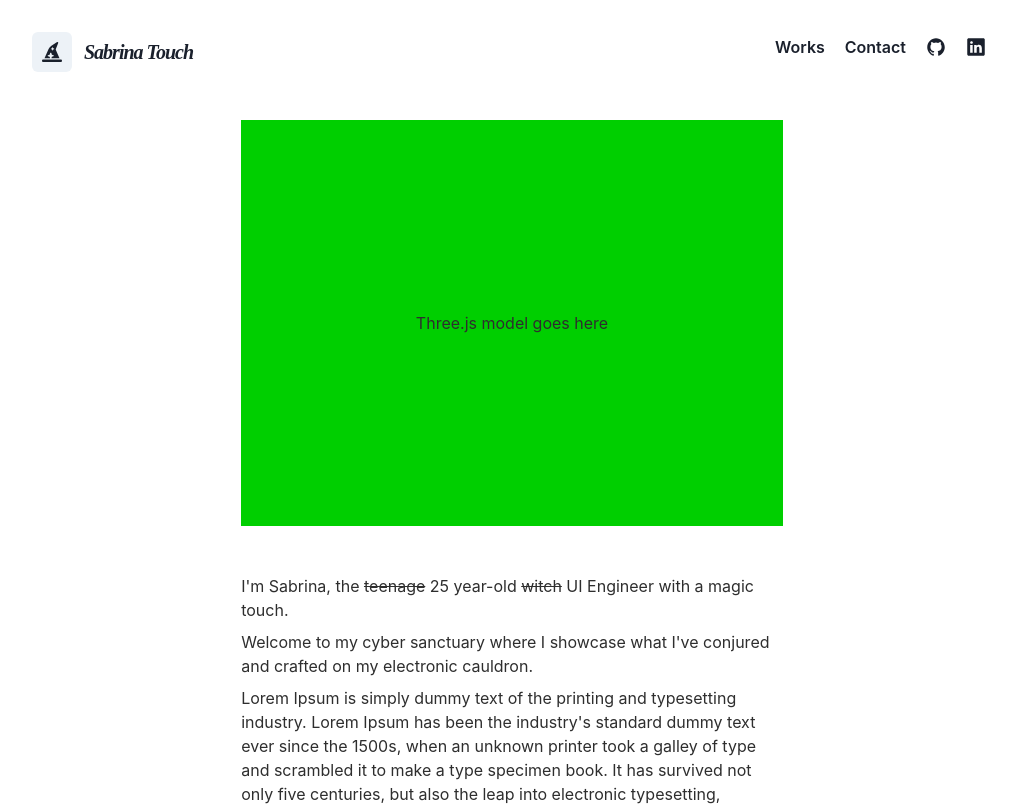
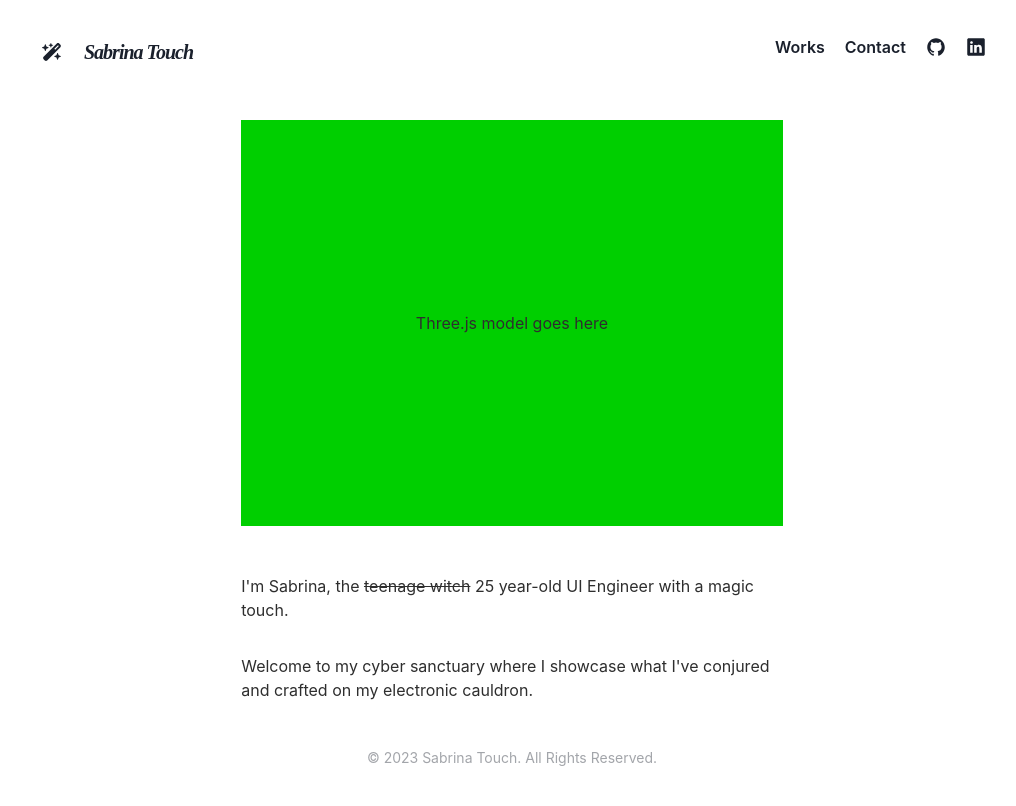
Before and after one commit to sabrinatouch/my-website, a Next.js app: page / in a window 1280 px wide. Shown: the top 806 px of the page, without its empty margins (128-1144 px from the left). Built offline with nearby package versions, Linux system fonts and the light colour scheme; a web font is replaced by a local one.

Commit message:
(Enhance) Change logoicon, add gesture

```diff
--- /dev/null
+++ b/components/images/magicwand.js
@@ -0,0 +1,16 @@
+const MagicWandIcon = props => {
+    return (
+        <svg
+            width={20}
+            height={20}
+            xmlns="http://www.w3.org/2000/svg"
+            viewBox="0 0 576 512"
+            fill="currentColor"
+            {...props}
+        >
+            <path d="M234.7 42.7L197 56.8c-3 1.1-5 4-5 7.2s2 6.1 5 7.2l37.7 14.1L248.8 123c1.1 3 4 5 7.2 5s6.1-2 7.2-5l14.1-37.7L315 71.2c3-1.1 5-4 5-7.2s-2-6.1-5-7.2L277.3 42.7 263.2 5c-1.1-3-4-5-7.2-5s-6.1 2-7.2 5L234.7 42.7zM46.1 395.4c-18.7 18.7-18.7 49.1 0 67.9l34.6 34.6c18.7 18.7 49.1 18.7 67.9 0L529.9 116.5c18.7-18.7 18.7-49.1 0-67.9L495.3 14.1c-18.7-18.7-49.1-18.7-67.9 0L46.1 395.4zM484.6 82.6l-105 105-23.3-23.3 105-105 23.3 23.3zM7.5 117.2C3 118.9 0 123.2 0 128s3 9.1 7.5 10.8L64 160l21.2 56.5c1.7 4.5 6 7.5 10.8 7.5s9.1-3 10.8-7.5L128 160l56.5-21.2c4.5-1.7 7.5-6 7.5-10.8s-3-9.1-7.5-10.8L128 96 106.8 39.5C105.1 35 100.8 32 96 32s-9.1 3-10.8 7.5L64 96 7.5 117.2zm352 256c-4.5 1.7-7.5 6-7.5 10.8s3 9.1 7.5 10.8L416 416l21.2 56.5c1.7 4.5 6 7.5 10.8 7.5s9.1-3 10.8-7.5L480 416l56.5-21.2c4.5-1.7 7.5-6 7.5-10.8s-3-9.1-7.5-10.8L480 352l-21.2-56.5c-1.7-4.5-6-7.5-10.8-7.5s-9.1 3-10.8 7.5L416 352l-56.5 21.2z"/>
+        </svg>
+    )
+}
+
+export default MagicWandIcon
--- /dev/null
+++ b/components/section.js
@@ -0,0 +1,20 @@
+import { motion } from 'framer-motion'
+import { chakra, shouldForwardProp } from '@chakra-ui/react'
+
+const StyledDiv = chakra(motion.div, {
+  shouldForwardProp: prop => {
+    return shouldForwardProp(prop) || prop === 'transition'
+  }
+})
+
+const Section = ({ children, delay = 0 }) => (
+  <StyledDiv
+    initial={{ y: 10, opacity: 0 }}
+    animate={{ y: 0, opacity: 1 }}
+    transition={{ duration: 0.8, delay }}
+  >
+    {children}
+  </StyledDiv>
+)
+
+export default Section
--- a/components/theme-toggle-button.js
+++ b/components/theme-toggle-button.js
@@ -1,7 +1,6 @@
 import { AnimatePresence, motion } from 'framer-motion'
 import { IconButton, useColorMode, useColorModeValue } from '@chakra-ui/react'
-import { SunIcon, MoonIcon } from '@chakra-ui/icons'
-import MagicHatIcon from './images/magichat'
+import MagicWandIcon from './images/magicwand'
 
 const ThemeToggleButton = () => {
   const { toggleColorMode } = useColorMode()
@@ -11,15 +10,13 @@ const ThemeToggleButton = () => {
       <motion.div
         style={{ display: 'inline-block' }}
         key={useColorModeValue('light', 'dark')}
-        initial={{ y: -20, opacity: 0 }}
-        animate={{ y: 0, opacity: 1 }}
-        exit={{ y: 20, opacity: 0 }}
-        transition={{ duration: 0.2 }}
+        whileHover={{ scale: 1.2, rotate: 90 }}
+        whileTap={{ scale: 0.8, borderRadius: "100%" }}
       >
         <IconButton
           aria-label="Toggle theme"
-          //colorScheme={useColorModeValue('purple', 'orange')}
-          icon={useColorModeValue(<MagicHatIcon />, <MagicHatIcon />)}
+          bg={useColorModeValue('#ffffff', '#202023')}
+          icon={useColorModeValue(<MagicWandIcon />, <MagicWandIcon />)}
           onClick={toggleColorMode}
         ></IconButton>
       </motion.div>
--- a/pages/index.js
+++ b/pages/index.js
@@ -2,23 +2,25 @@ import {
     Box,
     Container,
     Text,
-    VStack
+    VStack,
+    Heading,
+    Divider
 } from '@chakra-ui/react'
+import Section from '../components/section'
 
 const Home = () => {
     return (
       <Box>
-          <VStack>
-              <Text>
-                I&apos;m Sabrina, the <Text as="s">teenage</Text> 25 year-old <Text as="s">witch</Text> UI Engineer with a magic touch.
-              </Text>
-              <Text>
-                Welcome to my cyber sanctuary where I showcase what I've conjured and crafted on my electronic cauldron.
-              </Text>
-              <Text>
-                Lorem Ipsum is simply dummy text of the printing and typesetting industry. Lorem Ipsum has been the industry's standard dummy text ever since the 1500s, when an unknown printer took a galley of type and scrambled it to make a type specimen book. It has survived not only five centuries, but also the leap into electronic typesetting, remaining essentially unchanged. It was popularised in the 1960s with the release of Letraset sheets containing Lorem Ipsum passages, and more recently with desktop publishing software like Aldus PageMaker including versions of Lorem Ipsum.
-              </Text>
+        <Section delay={0.1}>
+          <VStack spacing={8}>
+            <Text>
+              I&apos;m Sabrina, the <Text as="s">teenage witch</Text> 25 year-old UI Engineer with a magic touch.
+            </Text>
+            <Text>
+              Welcome to my cyber sanctuary where I showcase what I've conjured and crafted on my electronic cauldron.
+            </Text>
           </VStack>
+        </Section>
       </Box>
     )
 }
```
